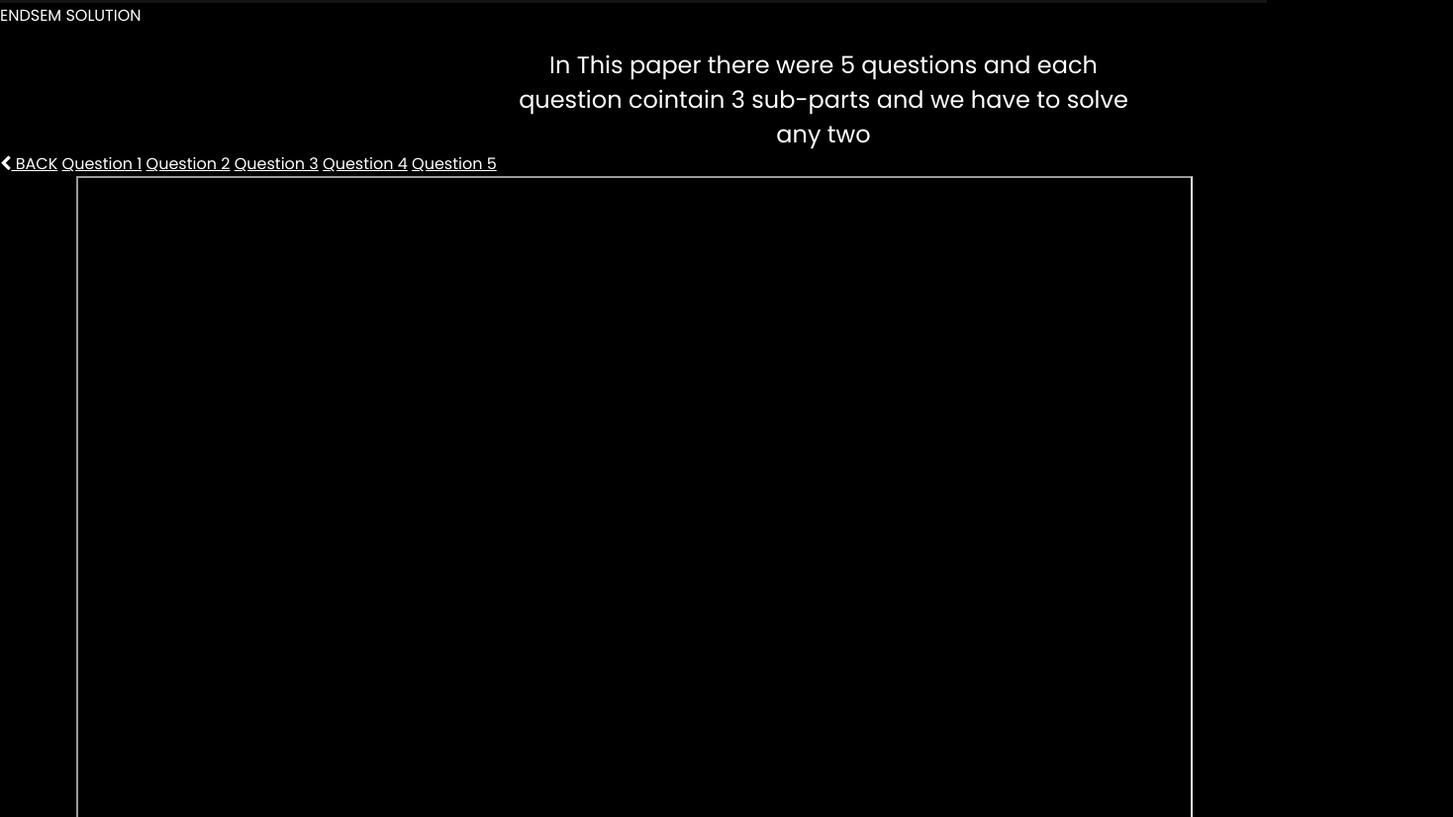
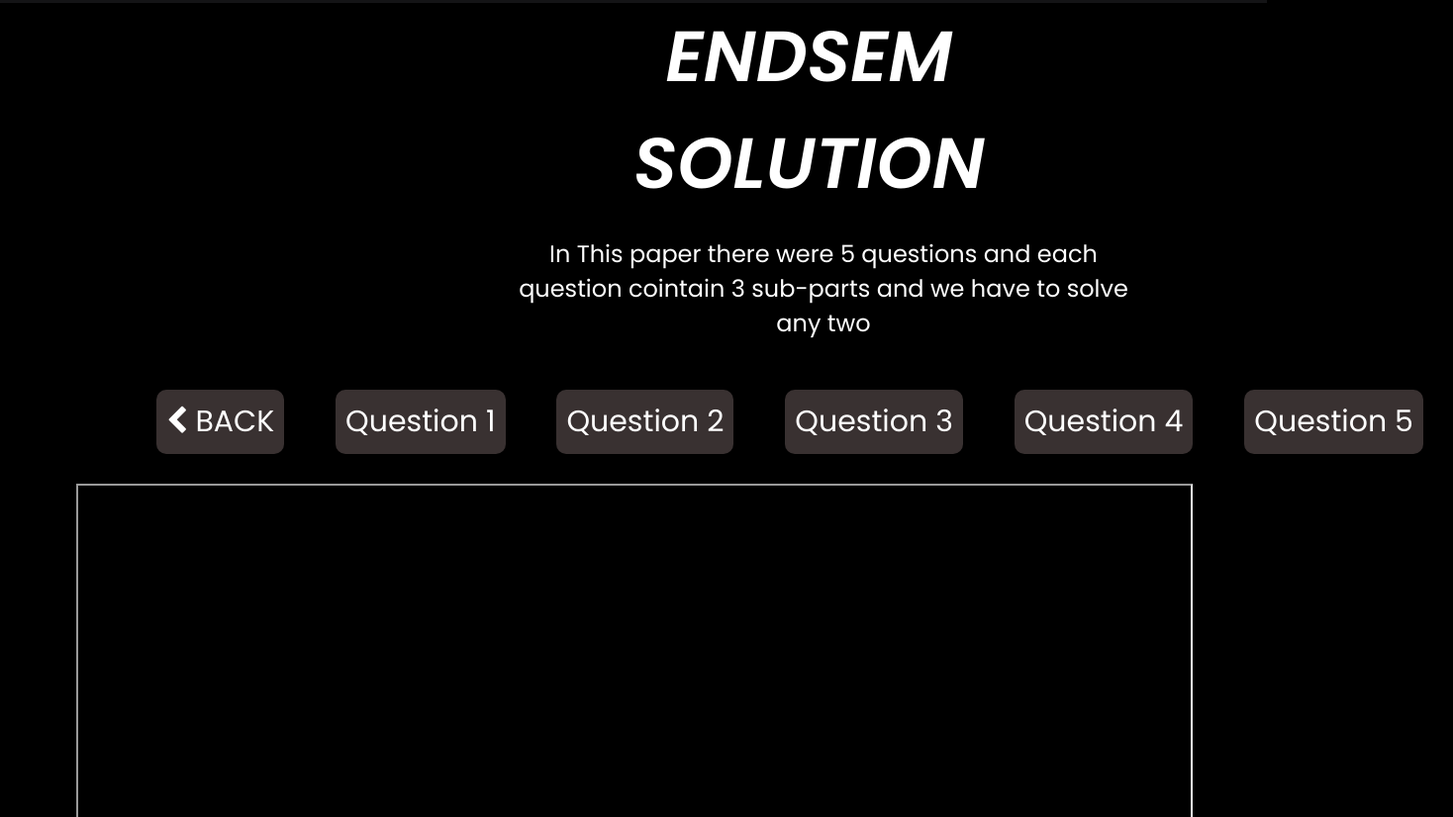
Before and after one commit to nishant0708/NAD, a plain HTML site: page endsem.html in a window 1280 px wide. Shown: the part 214-1040 px from the top of the page at 99% size, 1468 px wide, since content can reach past the window. Drawn offline with Linux system fonts and the light colour scheme; a web font is replaced by a local one.

Commit message:
index.css

```diff
--- a/index.css
+++ b/index.css
@@ -5,6 +5,7 @@
     padding: 0%;
 
     font-family: 'Poppins', sans-serif;
+
 }
 #navbar{
     display: flex;
@@ -96,10 +97,10 @@
 
 }
 #buttons{
-    width: 100%;
+    width: 120%;
     display: flex;
-    justify-content: space-evenly;
-    margin-left: 70%;
+    justify-content: space-between;
+    margin-left: 60%;
     padding: 50px;
 }
 #buttons a {
@@ -161,3 +162,93 @@ iframe{
     background-color:  rgb(61, 61, 61);
 
 }
+
+.text1-e{
+    display:inline-block;
+    font-size: 72px;
+    text-align: center;
+    margin-left: 100%;
+    font-style:oblique;
+    font-weight: 600;
+    transition: 1s;
+}
+.text1-e:hover{
+    color: bisque;
+    text-shadow: 5px 5px red;
+}
+
+#buttons-e{
+    position: relative;
+    display: flex;
+    width: 200%;
+    justify-content: space-between;
+    margin-left: 20%;
+   padding: 30px;
+   padding-top: 50px;
+
+}
+#buttons-e a {
+    width: max-content;
+    height: max-content;
+    padding: 10px;
+    background-color: rgb(57, 49, 49);
+    font-size: 30px;
+    text-decoration: none;
+    border-radius: 10px;
+    transition: 1s;
+
+}
+#buttons-e a:hover{
+    background-color: red;
+    color: black;
+}
+
+#con{
+    width: 80vh;
+    height: 20vh;
+    position: relative;
+    top:70vh
+}
+
+
+#ppt{
+    position: relative;
+    display: flex;
+    width: 100%;
+    justify-content: space-evenly;
+    width: 200%;
+    margin-left: 20%;
+}
+#ppt a{
+    width: max-content;
+    height: max-content;
+    padding: 10px;
+    background-color: rgb(57, 49, 49);
+    font-size: 30px;
+    text-decoration: none;
+    border-radius: 10px;
+    transition: 1s;
+
+}
+#ppt a:hover{
+    background-color: red;
+    color: black;
+}
+.text1-p{
+    position: relative;
+    display:inline-block;
+    font-size: 72px;
+    text-align: center;
+    margin-left: 100%;
+    font-style:oblique;
+    font-weight: 600;
+    transition: 1s;
+
+}
+.text1-p:hover{
+    color: bisque;
+    text-shadow: 5px 5px red;
+}
+.fa-chevron-left{
+    background-color: rgb(57, 49, 49);
+}
```
